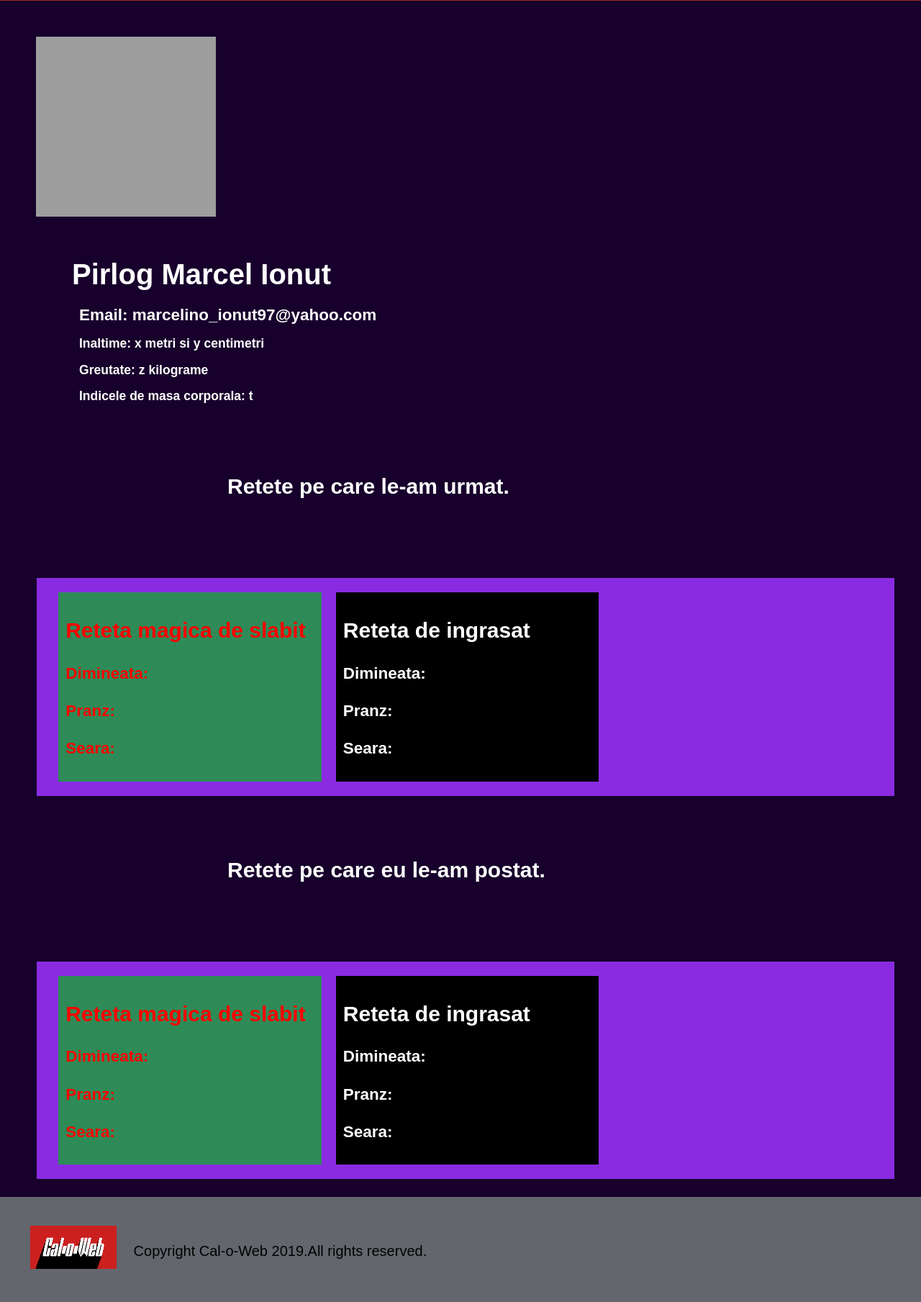
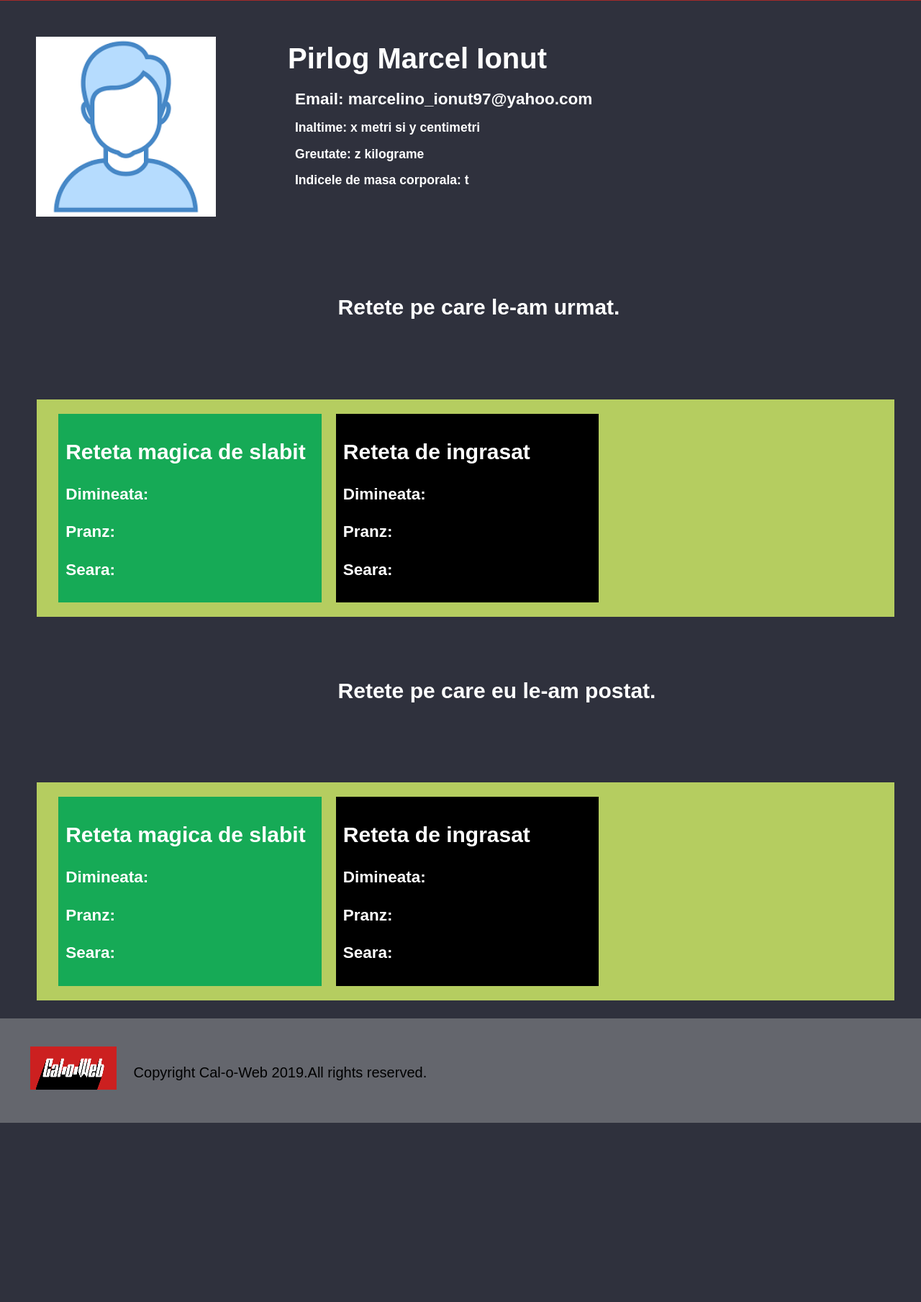
Before and after one commit to Andrei2498/Cal-o-web-3, a PHP site: page /html/Profile.html in a window 1280 px wide. Shown: the part 241-2050 px from the top of the page at 72% size. After the commit the page ends 1801 px from the top, so only its background shows below. Run offline with PHP 8.4, Linux system fonts and the light colour scheme; grey boxes are pictures that could not be loaded.

Commit message:
Update Profil

```diff
--- a/css/profile.css
+++ b/css/profile.css
@@ -4,7 +4,7 @@ body{
     line-height: 1.5;
     margin: 0;
     padding: 0;
-    background-color: rgb(23, 0, 43);
+    background: #2f313d;
 }
 .container{
     width: 100%;
@@ -77,7 +77,8 @@ aside{
     float: left;
     margin-left: 100px;
     margin-top: 50px;
-    width: 77%;
+    width: 50%;
+    margin-bottom: 4%;
 }
 aside h1{
     color: white;
@@ -101,7 +102,7 @@ aside h2{
     float: left;
     color: white;
     margin: 60px;
-    left: 20%;
+    left: 32%;
 }
 .reteteUrmate h1{
     text-align: center;
@@ -115,17 +116,17 @@ aside h2{
     padding: 15px;
     margin-top: 25px;
     padding: 20px;
-    background-color: blueviolet;
+    background-color: #b5cd60;
 }
 .box1 {
-    color: red;
+    color: white;
     position: relative;
     float: left;
     width: 30%;
     margin-left: 10px;
     margin-right: 10px;
     padding: 10px;
-    background-color: seagreen;
+    background-color: #16aa56;
 }
 .box2 {
     color: white;
--- a/html/Profile.html
+++ b/html/Profile.html
@@ -14,10 +14,10 @@
         <div class="mybar">
             <a href="../index.html">Home</a>
             <a href="../html/login.html">Login</a>
-            <a class="active" href="../html/Profile.html">Register</a>
+            <a class="active" href="../html/Register.html">Register</a>
         </div>
         <div class="profilImage">
-            <img src="../image/profil test.png" alt="Profil">
+            <img src="../image/Profil_Baiat.png" alt="Profil">
 
         </div>
         <aside>
```
Also changed, not shown: image/Profil_Baiat.png (added), image/Profil_Fata.png (added).
